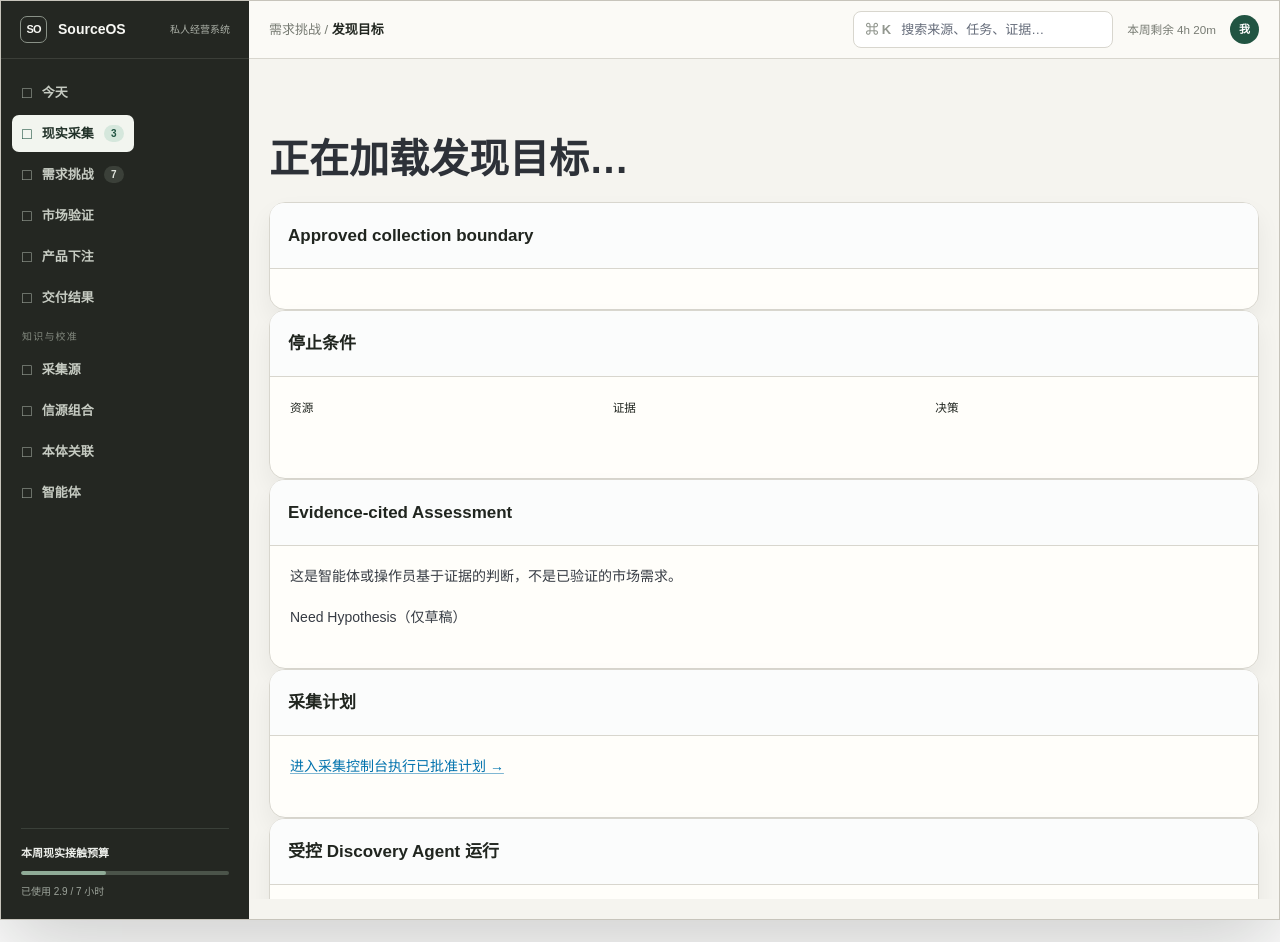
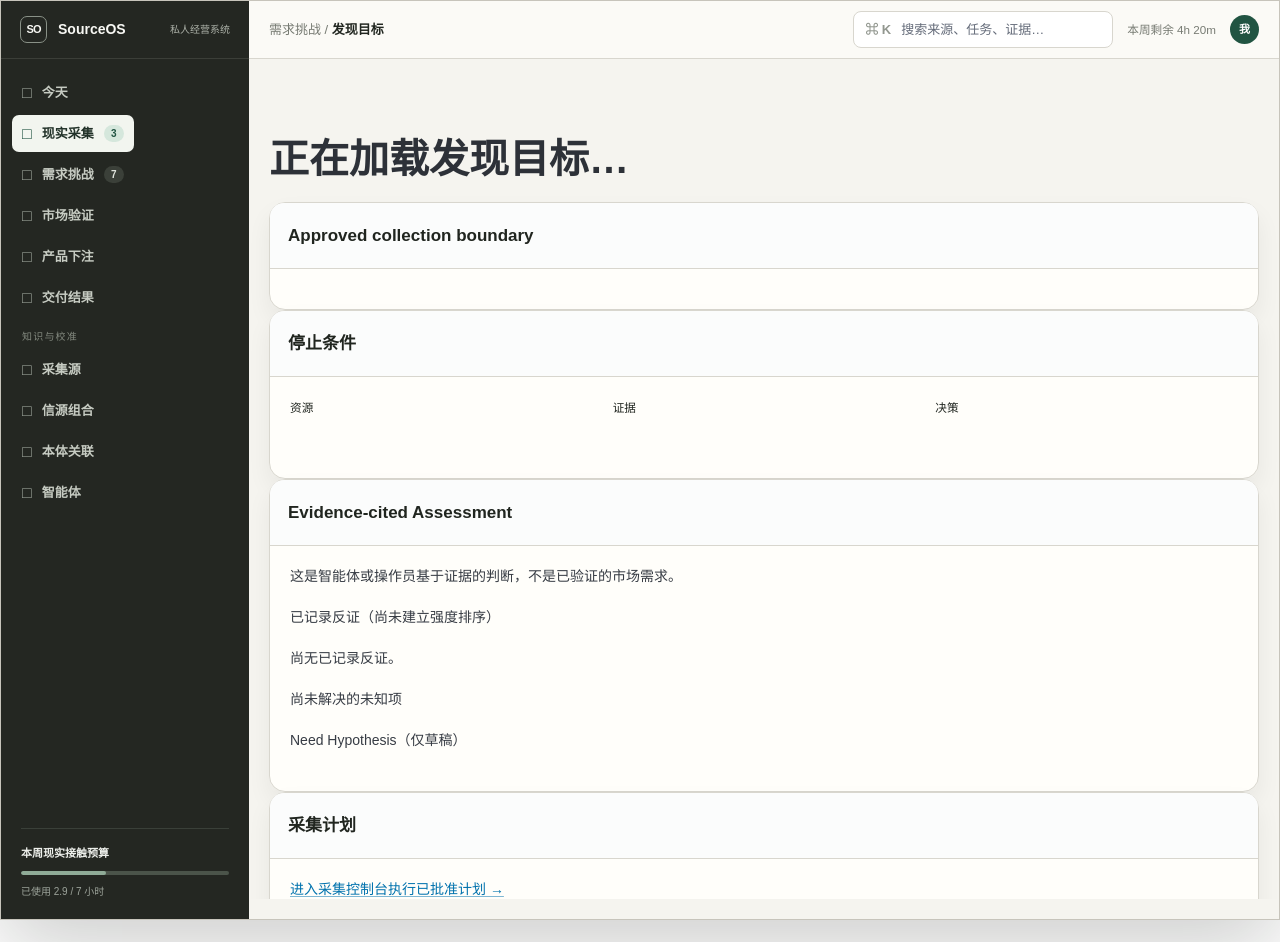
Before and after one commit to zeropclab/source-os, a FastAPI app: template apps/web/templates/objectives/workspace.html in a window 1280 px wide. Shown: the top 942 px of the page. Run offline with FastAPI, Linux system fonts and the light colour scheme; the template is opened without the code that fills it: most values are stand-ins (such as "Sample title", 1, 10 or a date in 2020); some libraries are stand-ins or nearby versions.

Commit message:
feat(workspace): surface evidence gaps and plan revisions

```diff
--- a/apps/web/templates/objectives/workspace.html
+++ b/apps/web/templates/objectives/workspace.html
@@ -28,6 +28,10 @@
         <header><strong>Evidence-cited Assessment</strong></header>
         <p>这是智能体或操作员基于证据的判断，不是已验证的市场需求。</p>
         <ul id="assessments"></ul>
+        <p>已记录反证（尚未建立强度排序）</p>
+        <p id="strongest-counterevidence">尚无已记录反证。</p>
+        <p>尚未解决的未知项</p>
+        <ul id="assessment-unknowns"></ul>
         <p>Need Hypothesis（仅草稿）</p>
         <ul id="need-hypotheses"></ul>
     </article>
@@ -114,12 +118,21 @@
             '#acquisition-plans',
             workspace.plans.map((plan) => {
                 const runCount = Object.values(plan.mission_runs).flat().length;
-                return `v${plan.version}: ${plan.question} · ${plan.missions.length} missions / ${runCount} runs`;
+                const revision = plan.revision ? ` · 差异：${plan.revision.reason}` : '';
+                return `v${plan.version}: ${plan.question} · ${plan.missions.length} missions / ${runCount} runs${revision}`;
             }),
         );
         renderList(
             '#assessments',
-            workspace.assessments.map((assessment) => `${assessment.kind}: ${assessment.statement}`),
+            workspace.assessments.map((assessment) => `${assessment.kind}: ${assessment.statement} · 引用：${assessment.evidence_ids.join(', ') || assessment.assessment_ids.join(', ')}`),
+        );
+        const counterevidence = workspace.assessments.find((assessment) => assessment.kind === 'counterevidence');
+        document.querySelector('#strongest-counterevidence').textContent = counterevidence
+            ? `${counterevidence.statement} · 引用：${counterevidence.evidence_ids.join(', ')}`
+            : '尚无已记录反证。';
+        renderList(
+            '#assessment-unknowns',
+            workspace.assessments.flatMap((assessment) => assessment.unknowns),
         );
         renderList(
             '#need-hypotheses',
```
Also changed, not shown: tests/web/test_discovery_objectives.py (+4 -0 lines).
